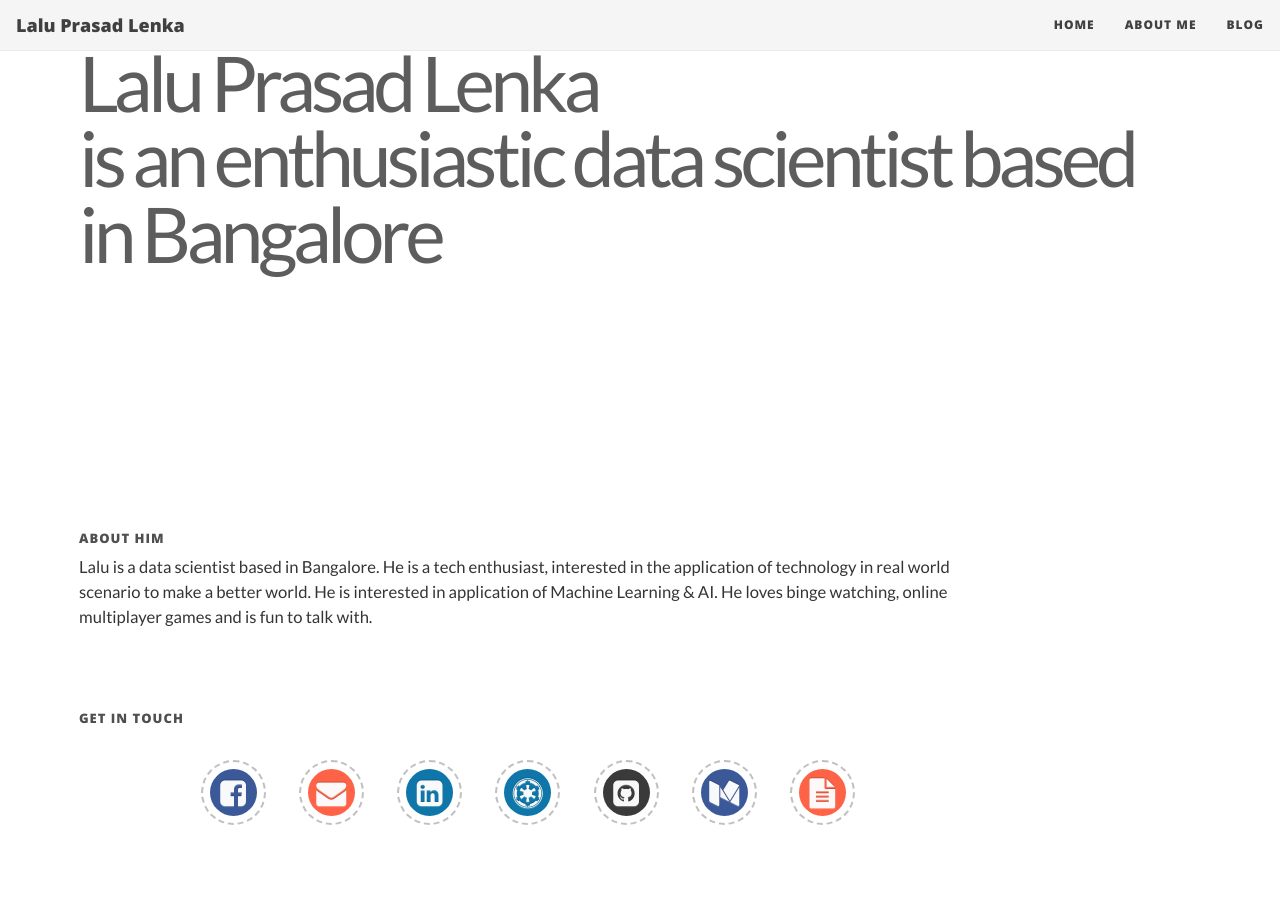
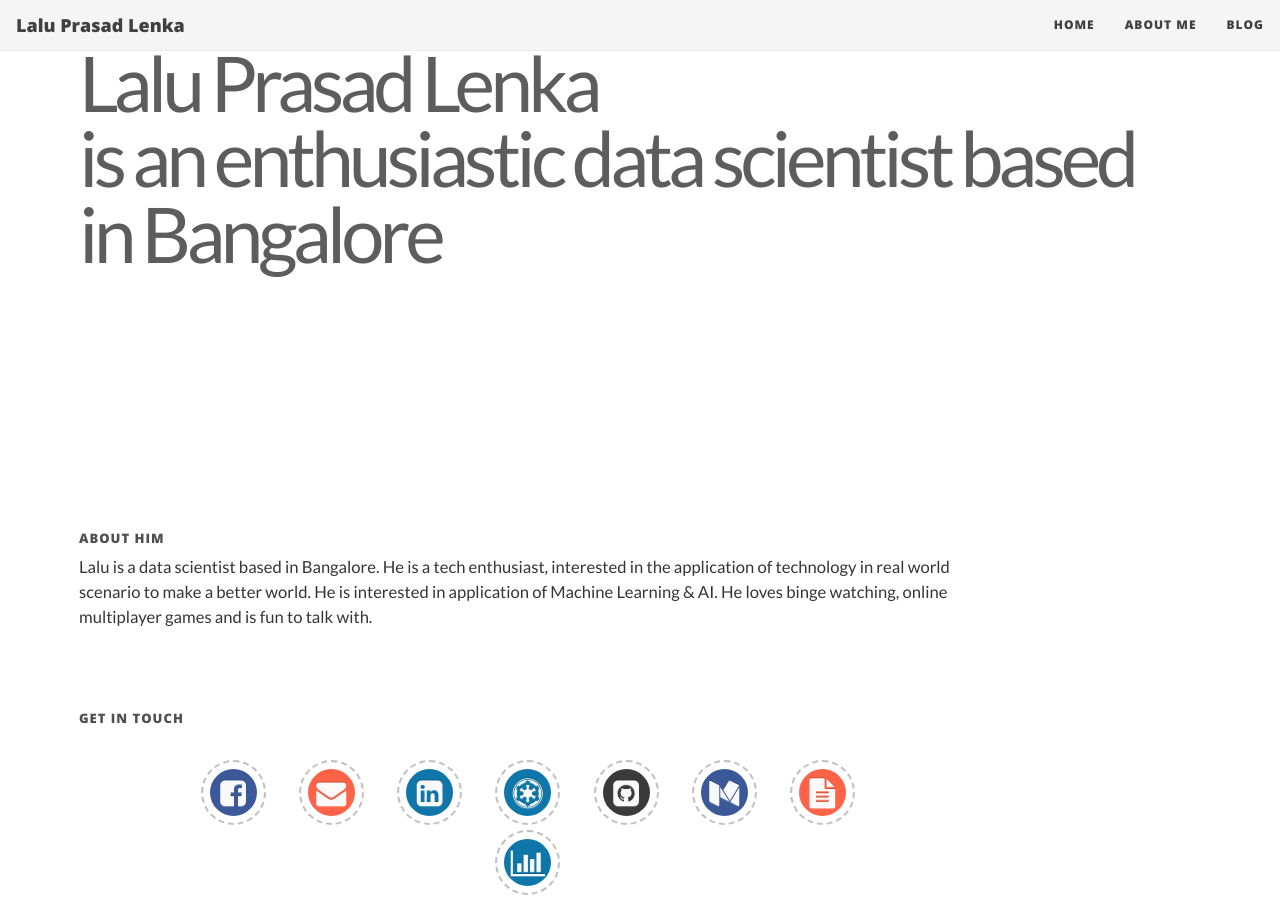
Before and after one commit to Lplenka/lplenka.github.io, a Jekyll site: the page built from aboutme.html, in a window 1280 px wide and 900 px high, scrolled down 127 px. Built offline with Jekyll 4.4.1, drawn with Linux system fonts in a browser that asks for light colours; nearby versions of some CDN libraries; before the commit the page ends 964 px from its top, so only the background shows below that.

Commit message:
Added psychometric test results

```diff
--- a/_layouts/aboutme.html
+++ b/_layouts/aboutme.html
@@ -108,6 +108,9 @@ common-js:
                   title="My Medium Blog"><span class="fa fa-medium"></span></a>
                 <a href="https://lplenka.github.io/resume.pdf" class="link google-plus" target="_blank"
                   title="My Resume"><span class="fa fa-file-text"></span></a>
+                <a href="https://lplenka.github.io/LPLenka-Psychometric.pdf" class="link linkedin" target="_blank" title="Psychometric Test"><span
+                    class="fa fa-bar-chart"></span></a>
+
               </div>
             </div>
         </section>
```
Also changed, not shown: 2 other files.
